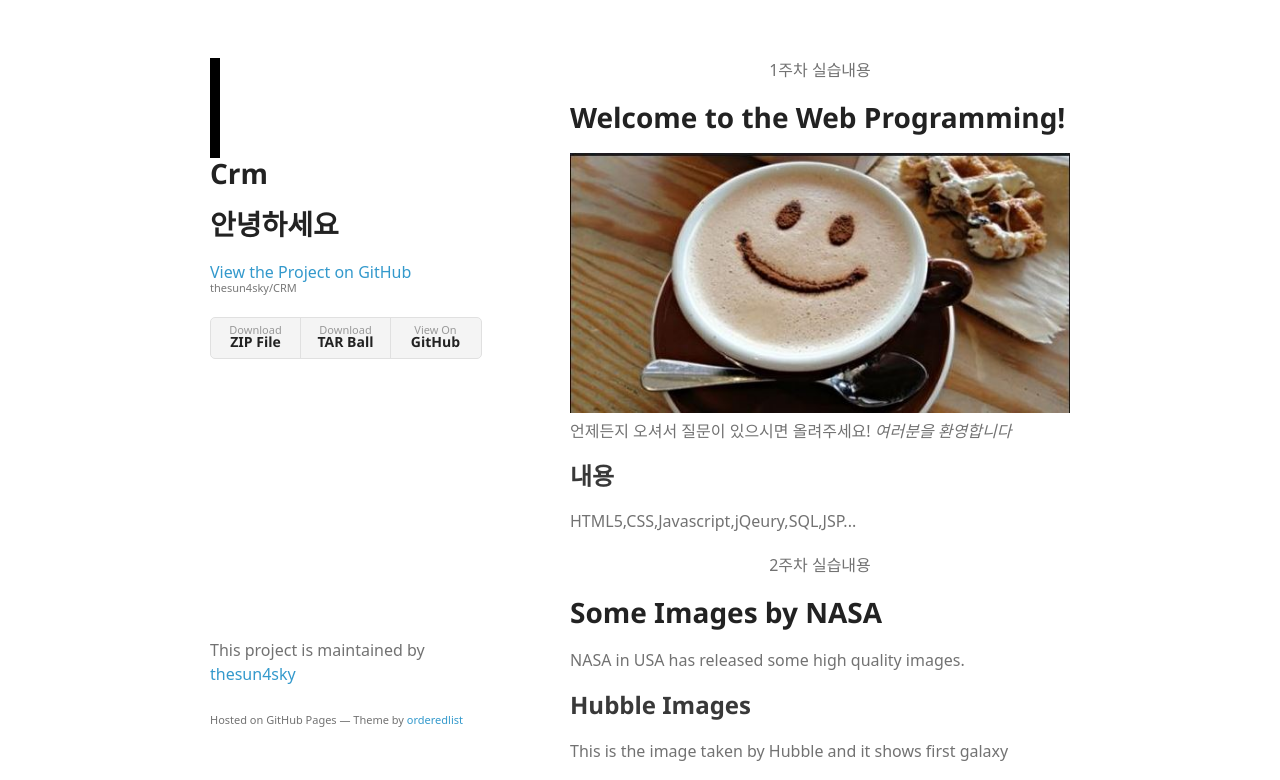
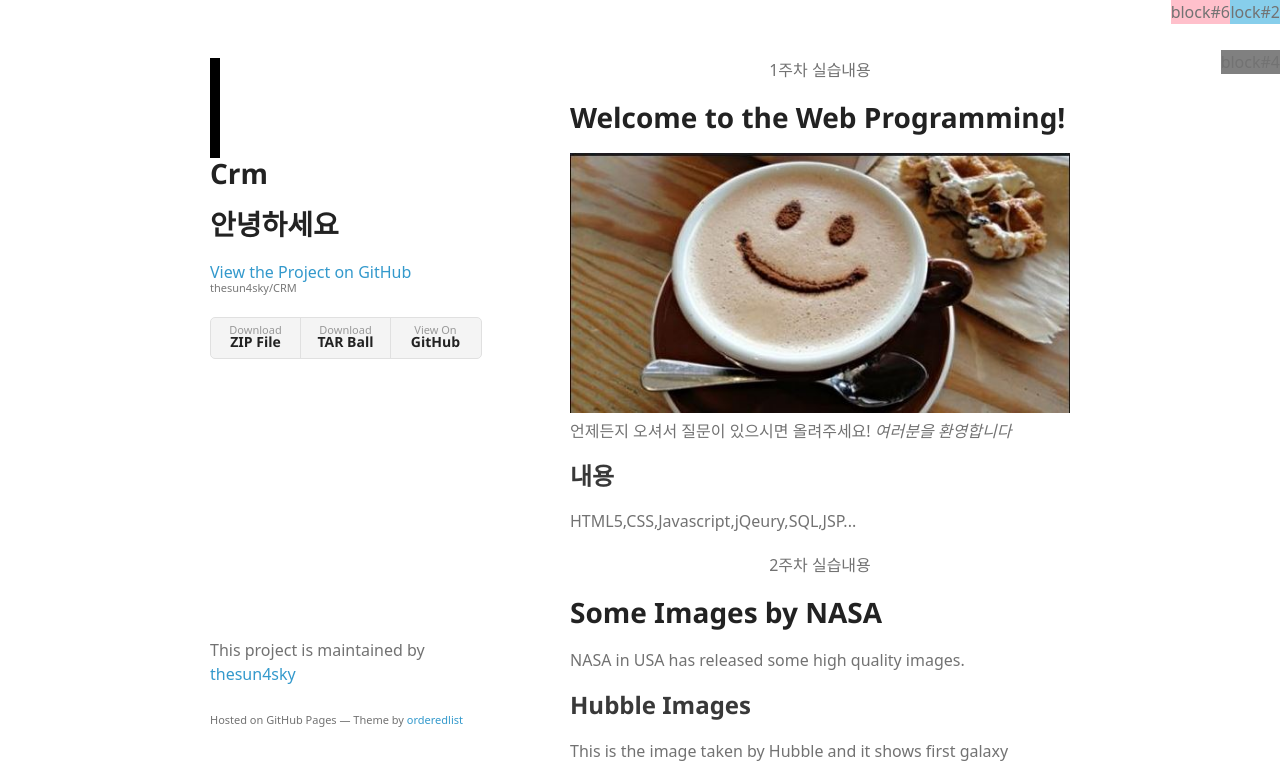
Before and after one commit to thesun4sky/CRM, a plain HTML site: page index.html in a window 1280 px wide. Shown: the top 780 px of the page. Drawn offline with Linux system fonts and the light colour scheme; a web font is replaced by a local one.

Commit message:
Update index.html

```diff
--- a/index.html
+++ b/index.html
@@ -384,6 +384,33 @@
                 <td>sujin@gmail.com</td>
             </tr>
         </table>
+
+        <style>
+            #two{
+                background-color:skyblue;
+                position:fixed;
+                top:0px;
+                right:0px;
+            }
+            #four{
+                background-color:gray;
+                position:fixed;
+                top:50px;
+                right:0px;
+            }
+            #six{
+                background-color:pink;
+                position:fixed;
+                top:0px;
+                right:50px;
+            }
+        </style>
+        <p>block#1</p>
+        <p id="two">block#2</p>
+        <p>block#3</p>
+        <p id="four">block#4</p>
+        <p>block#5</p>
+        <p id="six">block#6</p>
     </section>
 
         <br/><br/><br/><br/>
```
